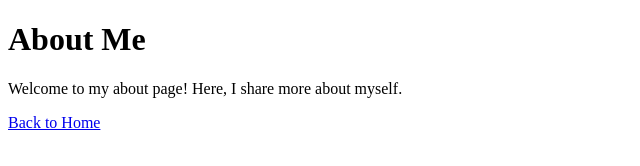
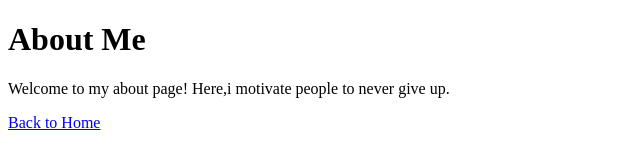
Before and after one commit to webgenixuk1/ASPIRE-HIGHER, a plain HTML site: page about.html in a window 1280 px wide. Shown: the full height of the page, 0-640 px from the left. Drawn offline with Linux system fonts and the light colour scheme.

Commit message:
Update about.html

```diff
--- a/about.html
+++ b/about.html
@@ -7,7 +7,7 @@
 </head>
 <body>
     <h1>About Me</h1>
-    <p>Welcome to my about page! Here, I share more about myself.</p>
+    <p>Welcome to my about page! Here,i motivate people to never give up.</p>
     <a href="index.html">Back to Home</a>
 </body>
 </html>
```
